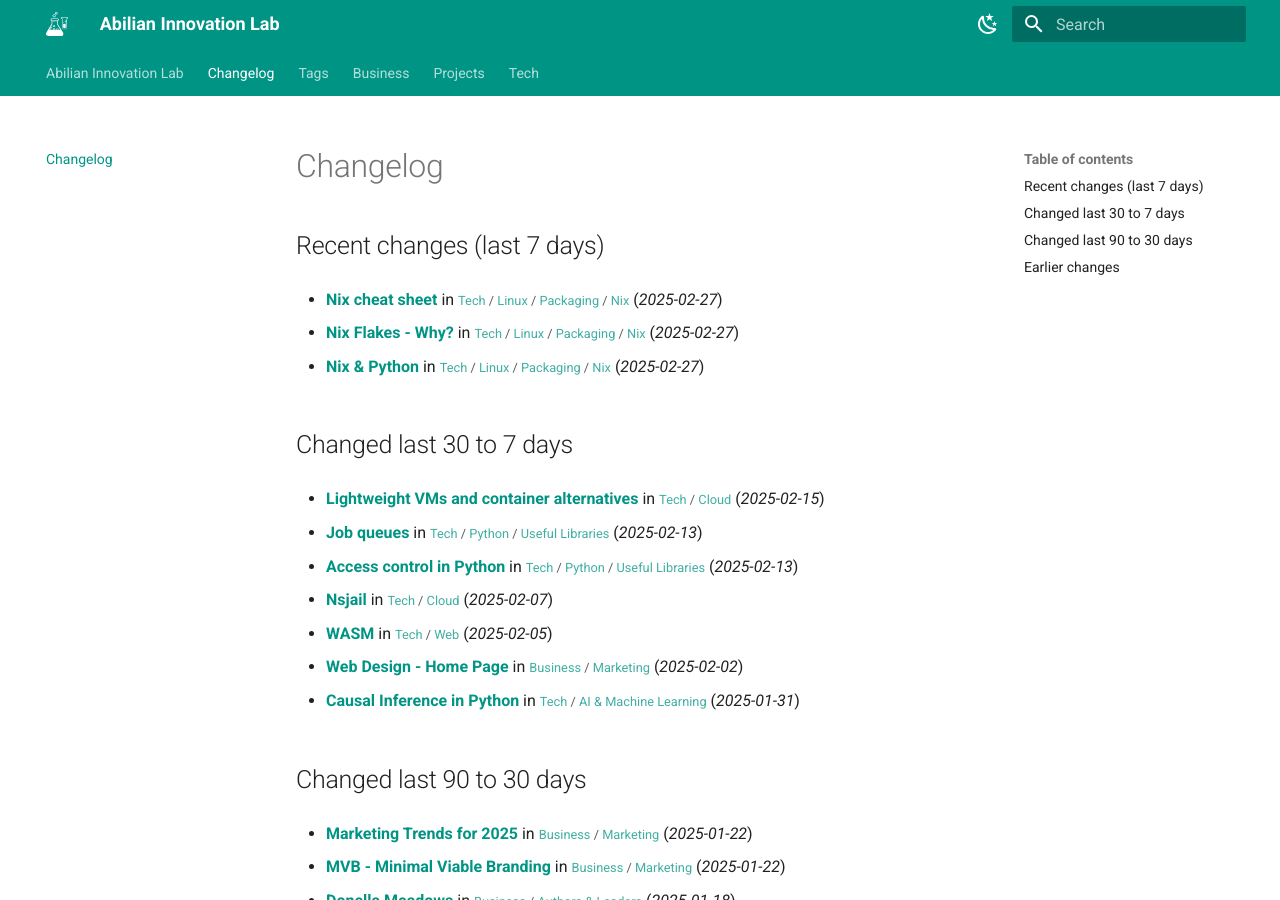
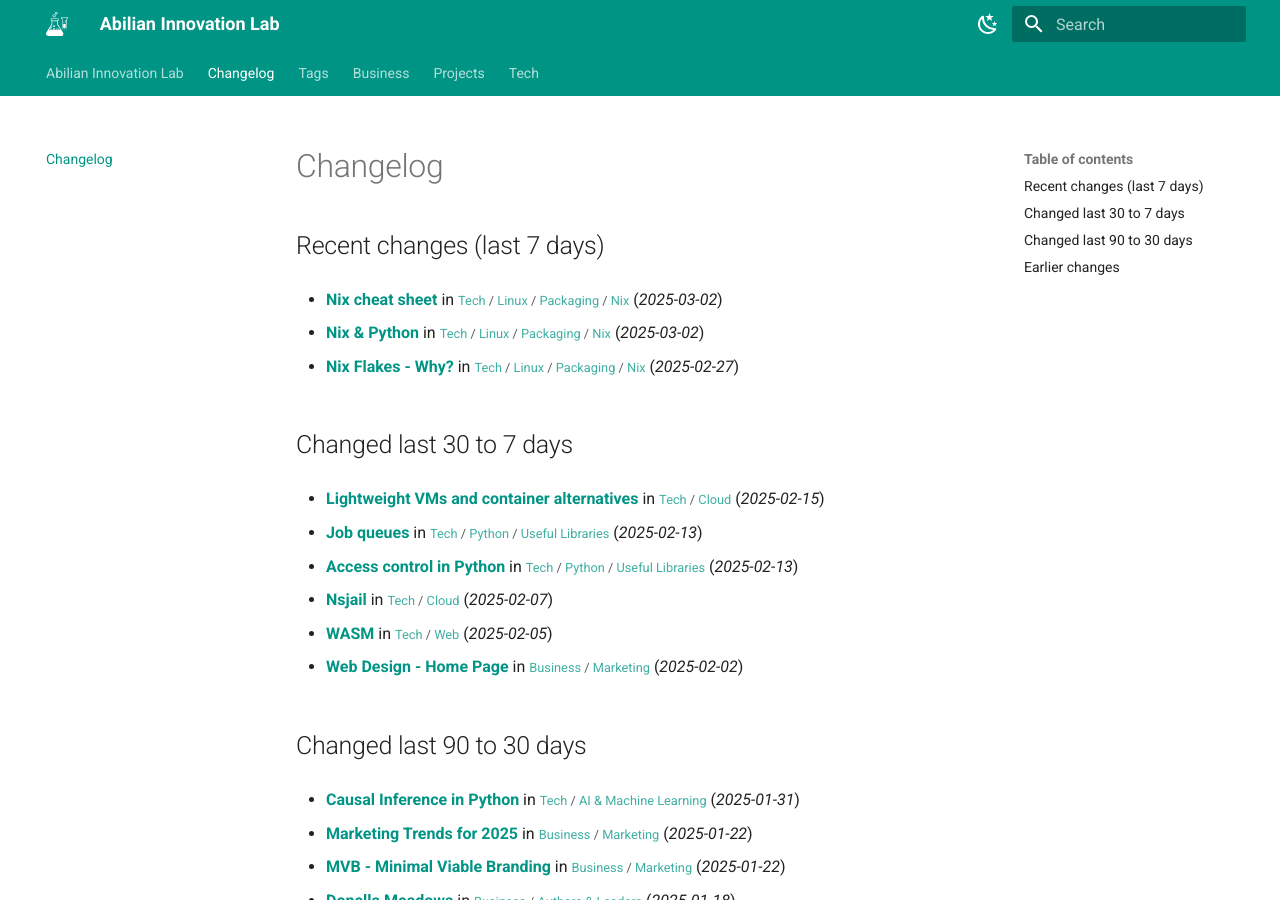
Before and after one commit to abilian/lab.abilian.com, an MkDocs documentation site: the page built from docs/changelog.md, in a window 1280 px wide and 900 px high. Built offline with MkDocs 1.6.1 and Material for MkDocs 9.7.7, drawn with Linux system fonts in a browser that asks for light colours; comment, search, counter and statistics services are not loaded.

Commit message:
Update content

```diff
--- a/docs/changelog.md
+++ b/docs/changelog.md
@@ -2,11 +2,11 @@
 
 ## Recent changes (last 7 days)
 
-- **[Nix cheat sheet](/Tech/Linux/Packaging/Nix/Nix cheat sheet/)** in <small>[Tech](/Tech/00 Technology/) / [Linux](/Tech/Linux/DGFIP Report - Desktop Linux/) / [Packaging](/Tech/Linux/Packaging/Debian Packaging/) / [Nix](/Tech/Linux/Packaging/Nix/00 Nix & NixOS/)</small> (*2025-02-27*)
+- **[Nix cheat sheet](/Tech/Linux/Packaging/Nix/Nix cheat sheet/)** in <small>[Tech](/Tech/00 Technology/) / [Linux](/Tech/Linux/DGFIP Report - Desktop Linux/) / [Packaging](/Tech/Linux/Packaging/Debian Packaging/) / [Nix](/Tech/Linux/Packaging/Nix/00 Nix & NixOS/)</small> (*2025-03-02*)
+
+- **[Nix & Python](/Tech/Linux/Packaging/Nix/Nix & Python/)** in <small>[Tech](/Tech/00 Technology/) / [Linux](/Tech/Linux/DGFIP Report - Desktop Linux/) / [Packaging](/Tech/Linux/Packaging/Debian Packaging/) / [Nix](/Tech/Linux/Packaging/Nix/00 Nix & NixOS/)</small> (*2025-03-02*)
 
 - **[Nix Flakes - Why?](/Tech/Linux/Packaging/Nix/Nix Flakes - Why?/)** in <small>[Tech](/Tech/00 Technology/) / [Linux](/Tech/Linux/DGFIP Report - Desktop Linux/) / [Packaging](/Tech/Linux/Packaging/Debian Packaging/) / [Nix](/Tech/Linux/Packaging/Nix/00 Nix & NixOS/)</small> (*2025-02-27*)
-
-- **[Nix & Python](/Tech/Linux/Packaging/Nix/Nix & Python/)** in <small>[Tech](/Tech/00 Technology/) / [Linux](/Tech/Linux/DGFIP Report - Desktop Linux/) / [Packaging](/Tech/Linux/Packaging/Debian Packaging/) / [Nix](/Tech/Linux/Packaging/Nix/00 Nix & NixOS/)</small> (*2025-02-27*)
 
 
 
@@ -24,11 +24,11 @@
 
 - **[Web Design - Home Page](/Business/Marketing/Web Design - Home Page/)** in <small>[Business](/Business/00 Business/) / [Marketing](/Business/Marketing/Copywriting/)</small> (*2025-02-02*)
 
-- **[Causal Inference in Python](/Tech/AI & Machine Learning/Causal Inference in Python/)** in <small>[Tech](/Tech/00 Technology/) / [AI & Machine Learning](/Tech/AI & Machine Learning/00 Machine Learning/)</small> (*2025-01-31*)
-
 
 
 ## Changed last 90 to 30 days
+
+- **[Causal Inference in Python](/Tech/AI & Machine Learning/Causal Inference in Python/)** in <small>[Tech](/Tech/00 Technology/) / [AI & Machine Learning](/Tech/AI & Machine Learning/00 Machine Learning/)</small> (*2025-01-31*)
 
 - **[Marketing Trends for 2025](/Business/Marketing/Marketing Trends for 2025/)** in <small>[Business](/Business/00 Business/) / [Marketing](/Business/Marketing/Copywriting/)</small> (*2025-01-22*)
 
```
